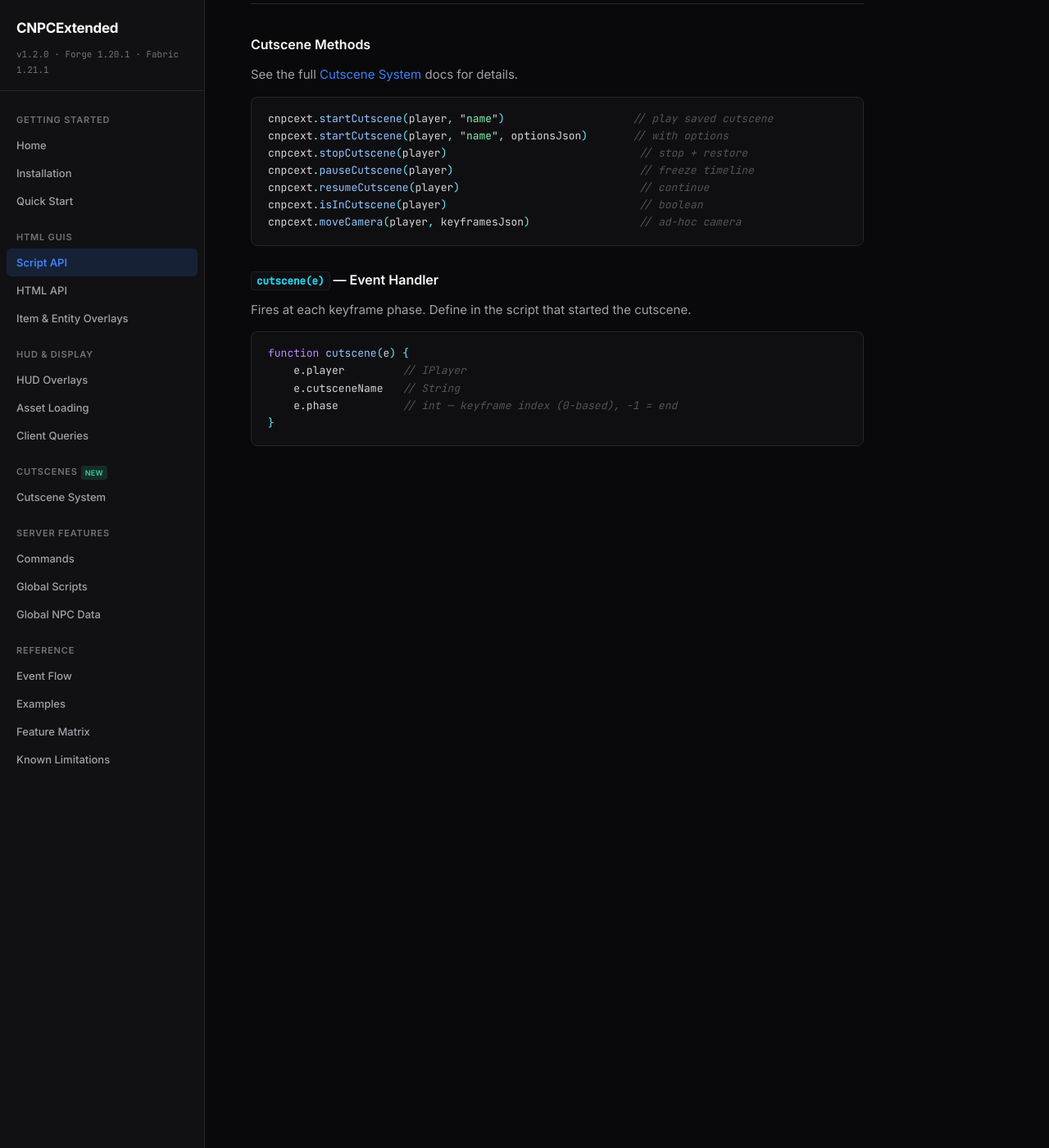
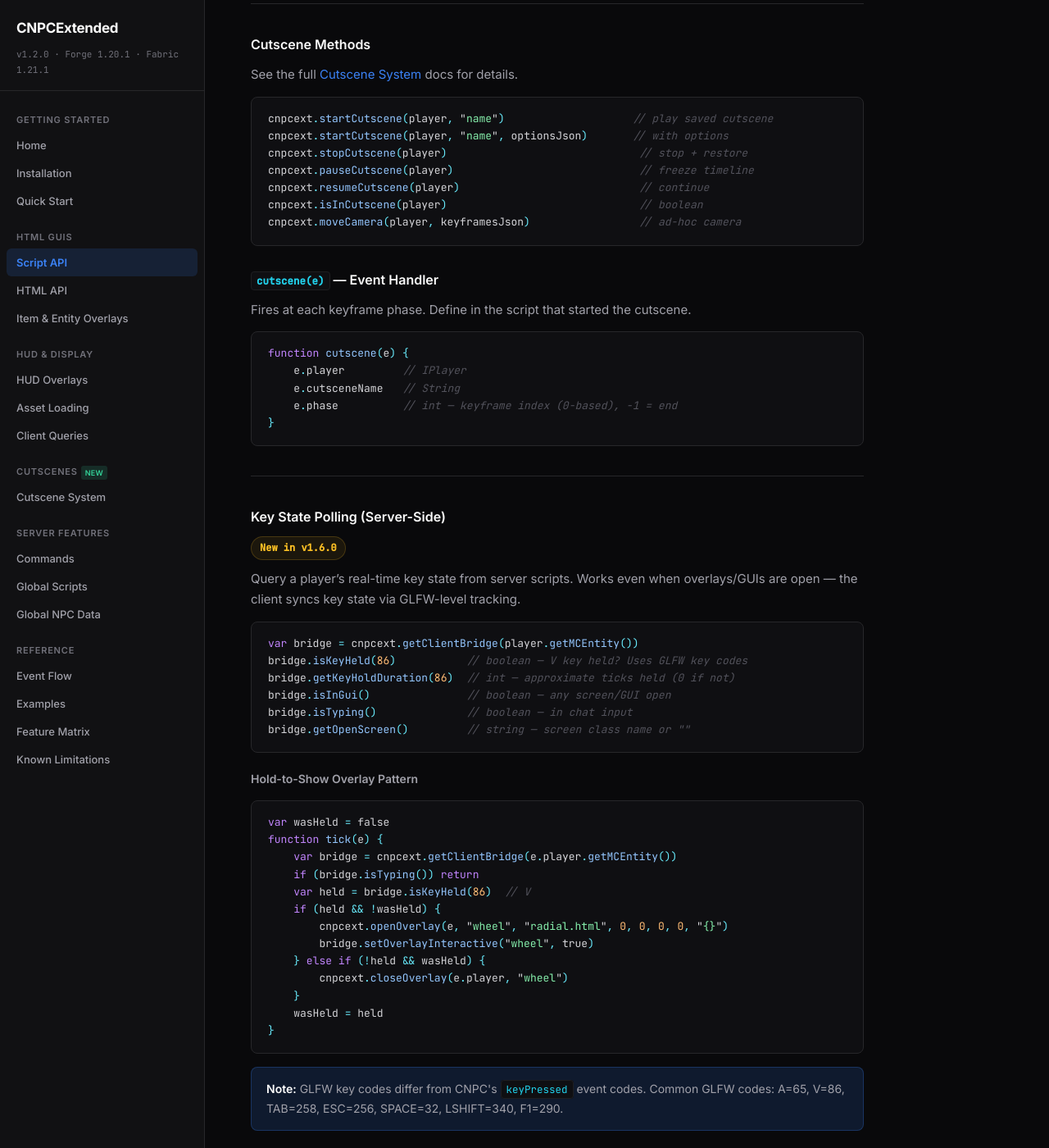
Before and after one commit to AsianDoesCodin/CNPCExtended-Docs, a Jekyll site: the page built from api/script-api.md, in a window 1280 px wide and 1400 px high, scrolled down 5885 px. Shown: the whole window at 82% size. Built offline with Jekyll 4.4.1, drawn with Linux system fonts in a browser that asks for light colours.

Commit message:
Add key state tracking, client key events, overlay event routing fix

````diff
--- a/api/script-api.md
+++ b/api/script-api.md
@@ -280,3 +280,42 @@ function cutscene(e) {
     e.phase          // int — keyframe index (0-based), -1 = end
 }
 ```
+
+---
+
+### Key State Polling (Server-Side)
+
+<span class="badge badge-version">New in v1.6.0</span>
+
+Query a player's real-time key state from server scripts. Works even when overlays/GUIs are open — the client syncs key state via GLFW-level tracking.
+
+```javascript
+var bridge = cnpcext.getClientBridge(player.getMCEntity())
+bridge.isKeyHeld(86)           // boolean — V key held? Uses GLFW key codes
+bridge.getKeyHoldDuration(86)  // int — approximate ticks held (0 if not)
+bridge.isInGui()               // boolean — any screen/GUI open
+bridge.isTyping()              // boolean — in chat input
+bridge.getOpenScreen()         // string — screen class name or ""
+```
+
+#### Hold-to-Show Overlay Pattern
+
+```javascript
+var wasHeld = false
+function tick(e) {
+    var bridge = cnpcext.getClientBridge(e.player.getMCEntity())
+    if (bridge.isTyping()) return
+    var held = bridge.isKeyHeld(86)  // V
+    if (held && !wasHeld) {
+        cnpcext.openOverlay(e, "wheel", "radial.html", 0, 0, 0, 0, "{}")
+        bridge.setOverlayInteractive("wheel", true)
+    } else if (!held && wasHeld) {
+        cnpcext.closeOverlay(e.player, "wheel")
+    }
+    wasHeld = held
+}
+```
+
+<div class="info-box">
+<strong>Note:</strong> GLFW key codes differ from CNPC's <code>keyPressed</code> event codes. Common GLFW codes: A=65, V=86, TAB=258, ESC=256, SPACE=32, LSHIFT=340, F1=290.
+</div>
````
Also changed, not shown: api/cutscenes.md (+8 -3 lines), feature-matrix.md (+10 -1 lines).
